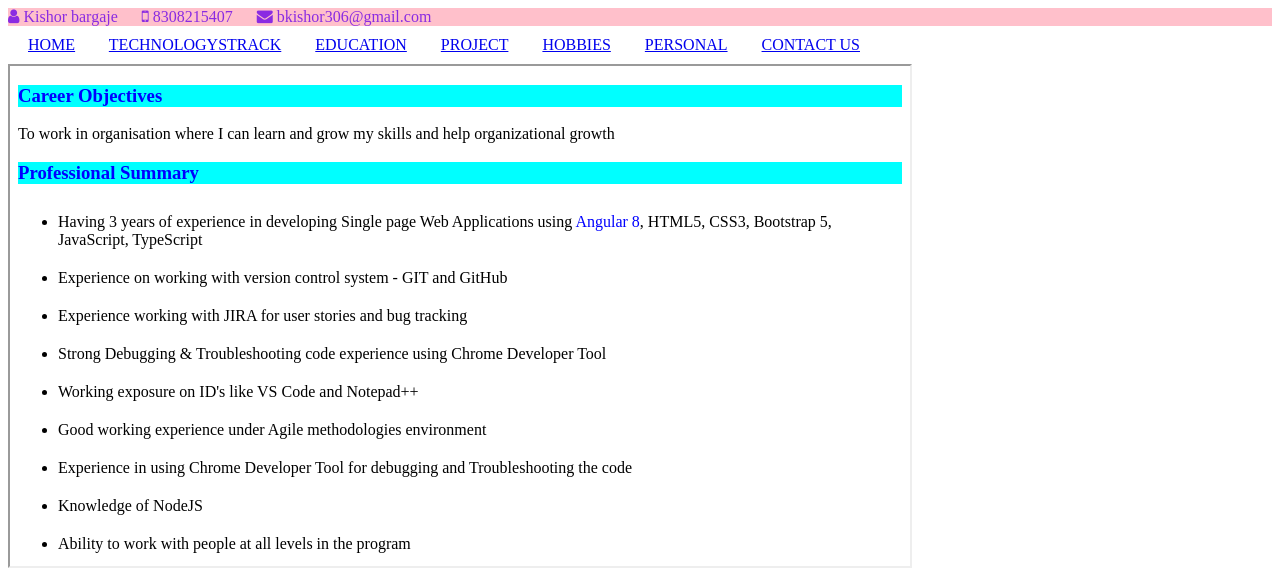
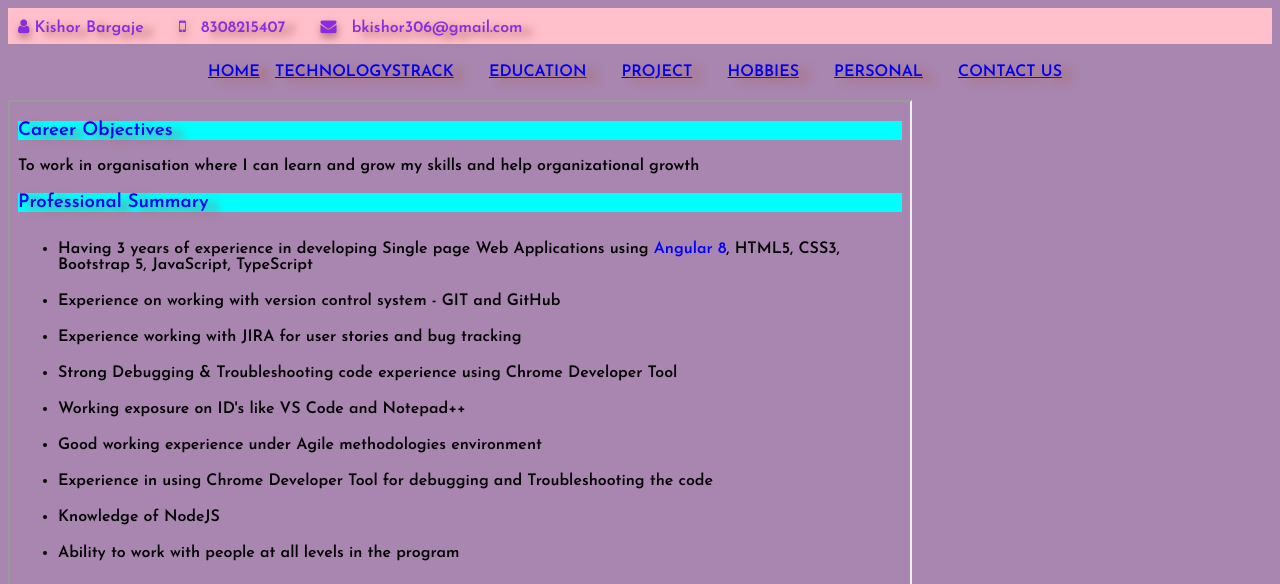
Before and after one commit to codewithkishor/MyProfile, a plain HTML site: page index.html in a window 1280 px wide. Shown: the top 584 px of the page. Drawn offline with Linux system fonts and the light colour scheme.

Commit message:
Modified all pages

```diff
--- a/home.html
+++ b/home.html
@@ -6,7 +6,14 @@
   <meta http-equiv="X-UA-Compatible" content="IE=edge" />
   <meta name="viewport" content="width=device-width, initial-scale=1.0" />
   <title>Professional Summary</title>
+  <link rel="preconnect" href="https://fonts.googleapis.com">
+<link rel="preconnect" href="https://fonts.gstatic.com" crossorigin>
+<link href="https://fonts.googleapis.com/css2?family=Josefin+Sans:wght@600&display=swap" rel="stylesheet">
   <style>
+     *{
+            font-family: 'Josefin Sans', sans-serif;
+
+        }
     .professional {
       color: blue;
       background-color: cyan;
@@ -20,11 +27,11 @@
 </head>
 
 <body>
-  <h3 class="professional">Career Objectives</h3>
+  <h3 class="professional" style="text-shadow: 10px 4px 8px rgb(171,106,106);">Career Objectives</h3>
   <p>
     To work in organisation where I can learn and grow my skills and help organizational growth
   </p>
-  <h3 class="professional">Professional Summary</h3>
+  <h3 class="professional" style="text-shadow: 10px 4px 8px rgb(171,106,106);">Professional Summary</h3>
   <ul>
     <li class="listitems">
       Having 3 years of experience in developing Single page Web Applications
--- a/index.html
+++ b/index.html
@@ -7,13 +7,23 @@
     <meta name="viewport" content="width=device-width, initial-scale=1.0">
     <title>Index</title>
     <link rel="stylesheet" href="https://cdnjs.cloudflare.com/ajax/libs/font-awesome/4.7.0/css/font-awesome.min.css">
+    <link rel="preconnect" href="https://fonts.googleapis.com">
+    <link rel="preconnect" href="https://fonts.gstatic.com" crossorigin>
+    <link href="https://fonts.googleapis.com/css2?family=Josefin+Sans:wght@600&display=swap" rel="stylesheet">
 
     <style>
+        * {
+            font-family: 'Josefin Sans', sans-serif;
+
+        }
         header {
             background-color: pink;
             color: blueviolet;
+
+            padding-left: 10px;
+            text-shadow: 10px 4px 8px rgb(171, 106, 106);
+            text-size-adjust: 800px;
         }
-
         .navigation {
             padding: 30px 30px 30px 0px;
 
@@ -21,24 +31,36 @@
 
         #icons {
             margin: 0px 0px 0px 20px;
+            padding: 10px;
 
         }
-        nav{
-            padding: 10px 0px 10px 0px;
+
+        nav {
+            padding: 20px 10px 20px 0px;
+            text-align: center;
+            text-shadow: 10px 4px 8px rgb(171, 106, 106);
+        }
+        i {
+
+            outline-color: blueviolet;
+            text-shadow: 1px 4px 8px rgb(171, 106, 106);
+            text-justify: auto;
+        }
+        #bgimage{
+            background-color: rgb(168, 134, 175);
         }
     </style>
 </head>
 
-<body>
+<body id="bgimage">
     <div>
         <header>
-            <i class="fa fa-user" aria-hidden="true"></i> Kishor bargaje
+            <i class="fa fa-user" aria-hidden="true"></i> Kishor Bargaje
             <i class="fa fa-mobile" aria-hidden="true" id="icons"></i> 8308215407
             <i class="fa fa-envelope" aria-hidden="true" id="icons"></i> bkishor306@gmail.com
-
         </header>
     </div>
-
+    <div>
         <nav>
             <a href="home.html" target="myFrame" class="navigation" id="icons">HOME</a>
             <a href="techStack.html" target="myFrame" class="navigation">TECHNOLOGYSTRACK</a>
@@ -48,8 +70,9 @@
             <a href="personal.html" target="myFrame" class="navigation">PERSONAL</a>
             <a href="contactUs.html" target="myFrame" class="navigation">CONTACT US</a>
         </nav>
+    </div>
 
-    <iframe width="900" height="500" name="myFrame" src="home.html"></iframe> <br> <br>
+    <iframe width="900" height="500" name="myFrame" src="home.html" style="background-image: bgimage;"></iframe> <br> <br>
 
     <footer>
         <strong>Follow me</strong>
```
Also changed, not shown: contactUs.html (+8 -0 lines), education.html (+6 -0 lines), hobbies.html (+6 -0 lines), internalCSS.html (+23 -3 lines), others.html (+3 -0 lines), personal.html (+12 -1 lines), project.html (+3 -0 lines), techStack.html (+6 -0 lines), bgimage.jpg (added). Lines whose indentation alone changed are shown as unchanged.
